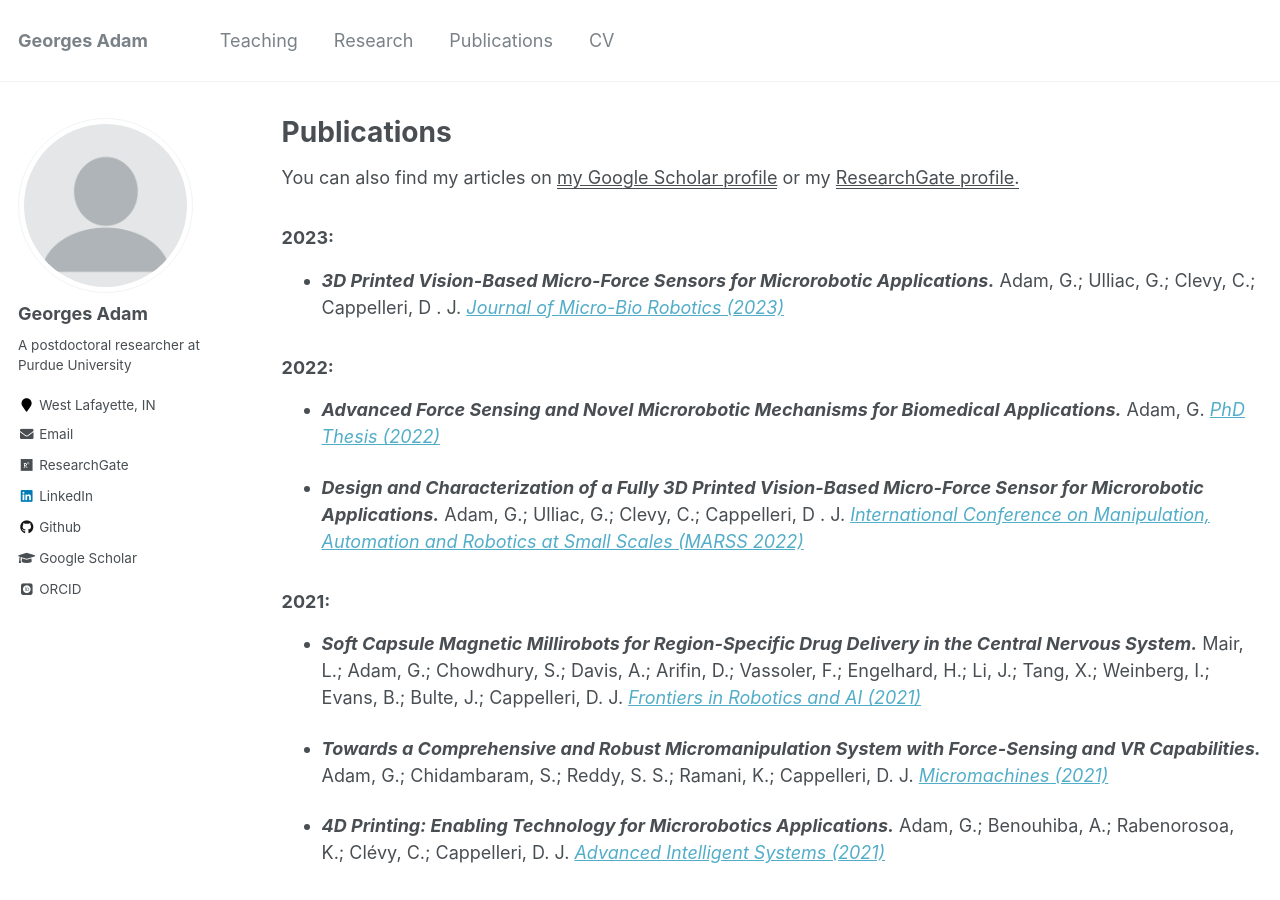
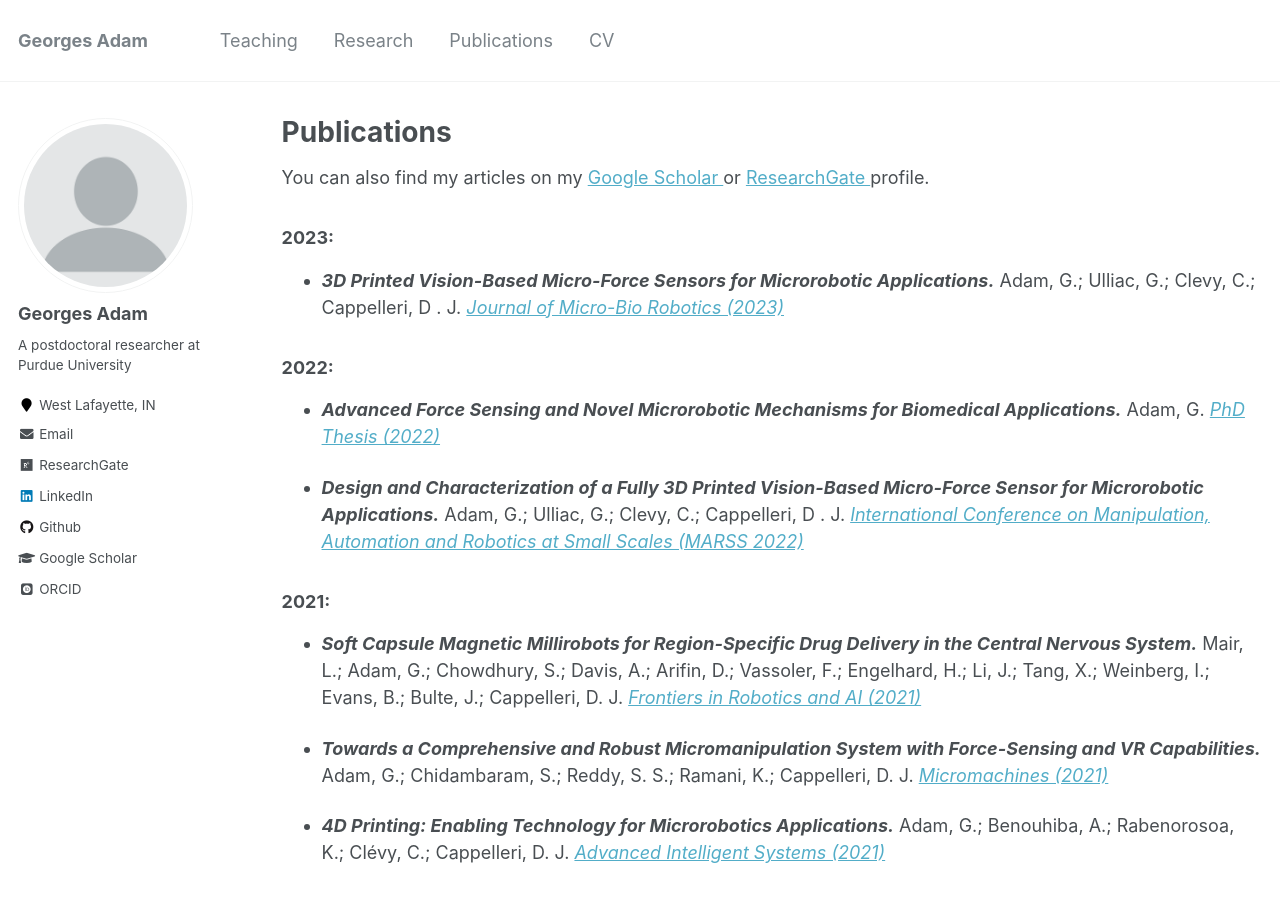
Before and after one commit to adamge95/adamge95.github.io, a Jekyll site: the page built from _pages/publications.md, in a window 1280 px wide and 900 px high. Built offline with Jekyll 4.4.1, drawn with Linux system fonts in a browser that asks for light colours; some web fonts are replaced.

Commit message:
added scholar researchgate links

```diff
--- a/_pages/publications.md
+++ b/_pages/publications.md
@@ -11,7 +11,7 @@ author_profile: true
 
 {% include base_path %}
 
-You can also find my articles on <u><a href="{{author.googlescholar}}">my Google Scholar profile</a></u> or my <u><a href="{{author.researchgate}}">ResearchGate profile</a>.</u>
+You can also find my articles on my <a href="https://scholar.google.com/citations?user=FYxqGIYAAAAJ&hl=en&oi=ao" target="_blank"> Google Scholar </a> or  <a href="https://www.researchgate.net/profile/Georges-Adam-2" target="_blank">ResearchGate </a> profile.
 
 ### 2023:
 
```
